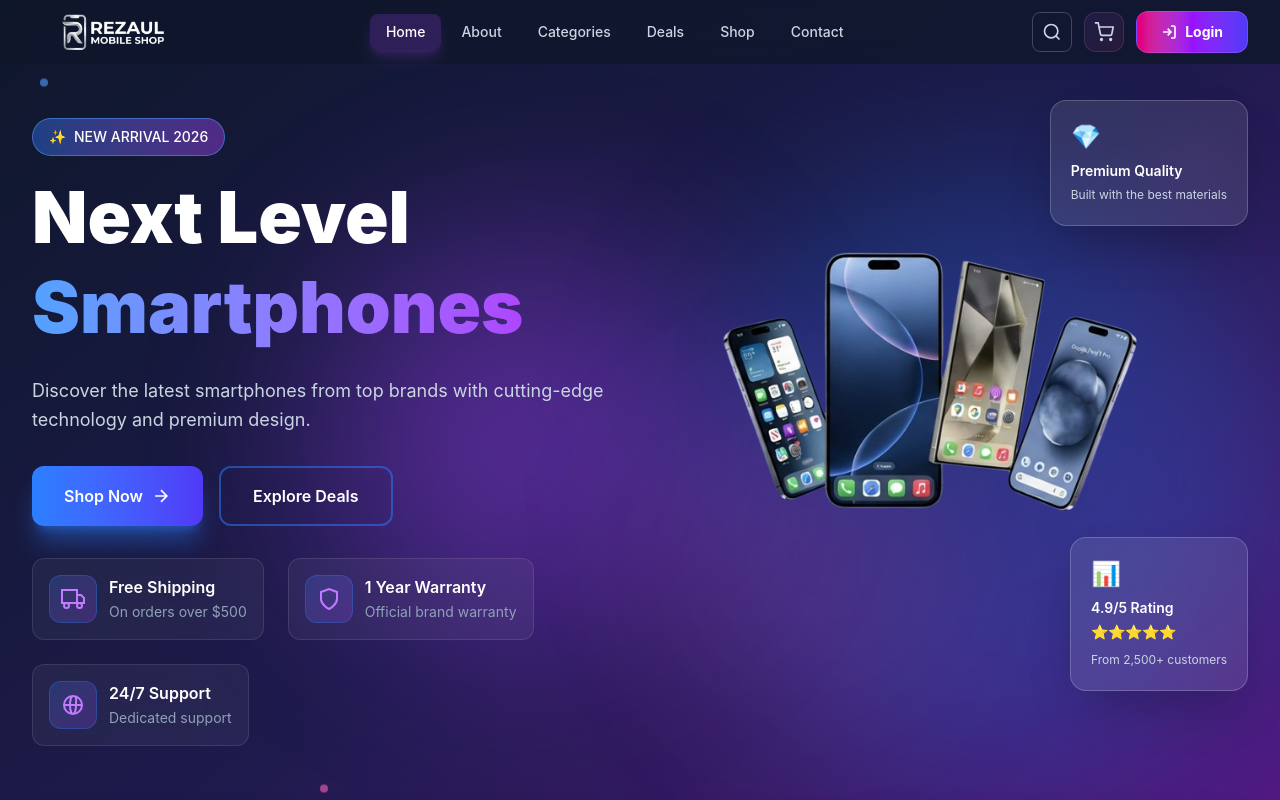
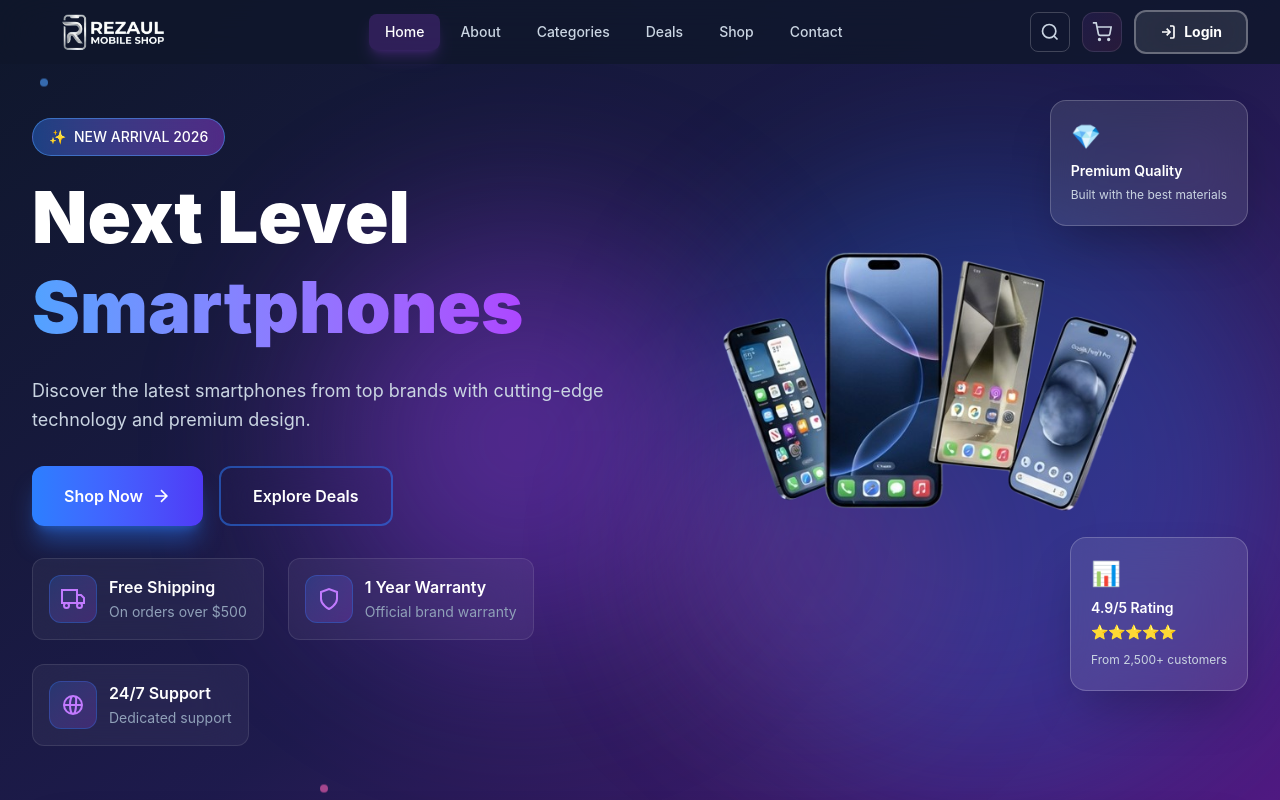
Before and after one commit to rezaul3950/mobile-shop, a React (Vite) app: page / in a window 1280 px wide. Shown: the top 800 px of the page. Built offline with nearby package versions, Linux system fonts and the light colour scheme.

Commit message:
Redesign navbar login button with unique glassmorphism and animated gradient effects

```diff
--- a/src/components/layout/Navbar/Navbar.jsx
+++ b/src/components/layout/Navbar/Navbar.jsx
@@ -247,22 +247,25 @@ function Navbar() {
               )}
             </Link>
 
-            <Link to="/login" className="group relative flex items-center gap-2 px-4 sm:px-6 py-2.5 bg-gradient-to-r from-pink-600 via-purple-600 to-indigo-600 text-white rounded-xl text-sm font-bold hover:shadow-[0_12px_40px_rgba(168,85,247,0.5)] hover:scale-105 active:scale-95 transition-all duration-300 overflow-hidden border border-purple-400/30">
-              {/* Shimmer Effect */}
-              <div className="absolute inset-0 bg-gradient-to-r from-transparent via-white/20 to-transparent -translate-x-full group-hover:translate-x-full transition-transform duration-700"></div>
+            <Link to="/login" className="group relative flex items-center gap-2 px-4 sm:px-6 py-2.5 bg-white/10 backdrop-blur-xl text-white rounded-xl text-sm font-bold hover:bg-white/20 hover:scale-105 active:scale-95 transition-all duration-300 overflow-hidden border-2 border-white/30 hover:border-white/60">
+              {/* Animated Gradient Border */}
+              <div className="absolute inset-0 rounded-xl bg-gradient-to-r from-blue-500 via-purple-500 to-pink-500 opacity-0 group-hover:opacity-100 transition-opacity duration-300 -z-10"></div>
+
+              {/* Glow Effect */}
+              <div className="absolute inset-0 rounded-xl bg-gradient-to-r from-blue-500/50 via-purple-500/50 to-pink-500/50 blur-xl opacity-0 group-hover:opacity-70 transition-opacity duration-300 -z-20"></div>
 
               {/* Icon */}
-              <svg className="relative z-10 w-4 h-4" viewBox="0 0 24 24" fill="none" stroke="currentColor" strokeWidth="2.5">
+              <svg className="relative z-10 w-4 h-4 group-hover:scale-110 transition-transform" viewBox="0 0 24 24" fill="none" stroke="currentColor" strokeWidth="2.5">
                 <path d="M15 3h4a2 2 0 0 1 2 2v14a2 2 0 0 1-2 2h-4"></path>
                 <polyline points="10 17 15 12 10 7"></polyline>
                 <line x1="15" y1="12" x2="3" y2="12"></line>
               </svg>
 
               {/* Text */}
-              <span className="relative z-10">Login</span>
+              <span className="relative z-10 group-hover:text-white transition-colors">Login</span>
 
-              {/* Pulse Ring */}
-              <div className="absolute inset-0 rounded-xl border-2 border-white/30 opacity-0 group-hover:opacity-100 group-hover:scale-110 transition-all duration-500"></div>
+              {/* Corner Accent */}
+              <div className="absolute top-0 right-0 w-2 h-2 bg-gradient-to-br from-blue-400 to-purple-400 rounded-bl-lg opacity-0 group-hover:opacity-100 transition-opacity duration-300"></div>
             </Link>
 
           </div>
```
